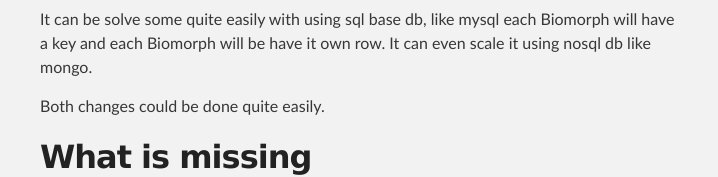
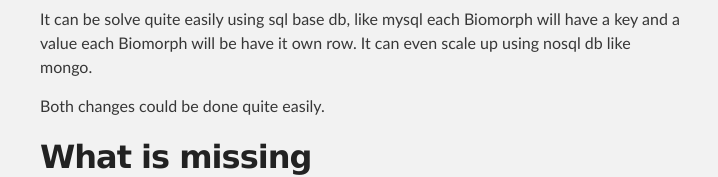
Before and after one commit to shvilam/Biomorphs, a plain HTML site: page index.html in a window 1280 px wide. Shown: the part 1300-1477 px from the top of the page, 280-998 px from the left. Drawn offline with Linux system fonts and the light colour scheme.

```diff
--- a/index.html
+++ b/index.html
@@ -79,8 +79,8 @@
 <h2>
 <a name="solving-the-scalablity-issue" class="anchor" href="#solving-the-scalablity-issue"><span class="octicon octicon-link"></span></a>Solving the scalablity issue</h2>
 
-<p>It can be solve some quite easily with using sql base db, like mysql each Biomorph will have a key and each Biomorph will be have it own row.
-It can even scale it using nosql db like mongo.</p>
+<p>It can be solve quite easily using sql base db, like mysql each Biomorph will have a key and a value each Biomorph will be have it own row.
+It can even scale up using nosql db like mongo.</p>
 
 <p>Both changes could be done quite easily.</p>
 
```
Also changed, not shown: params.json (+1 -1 lines).
